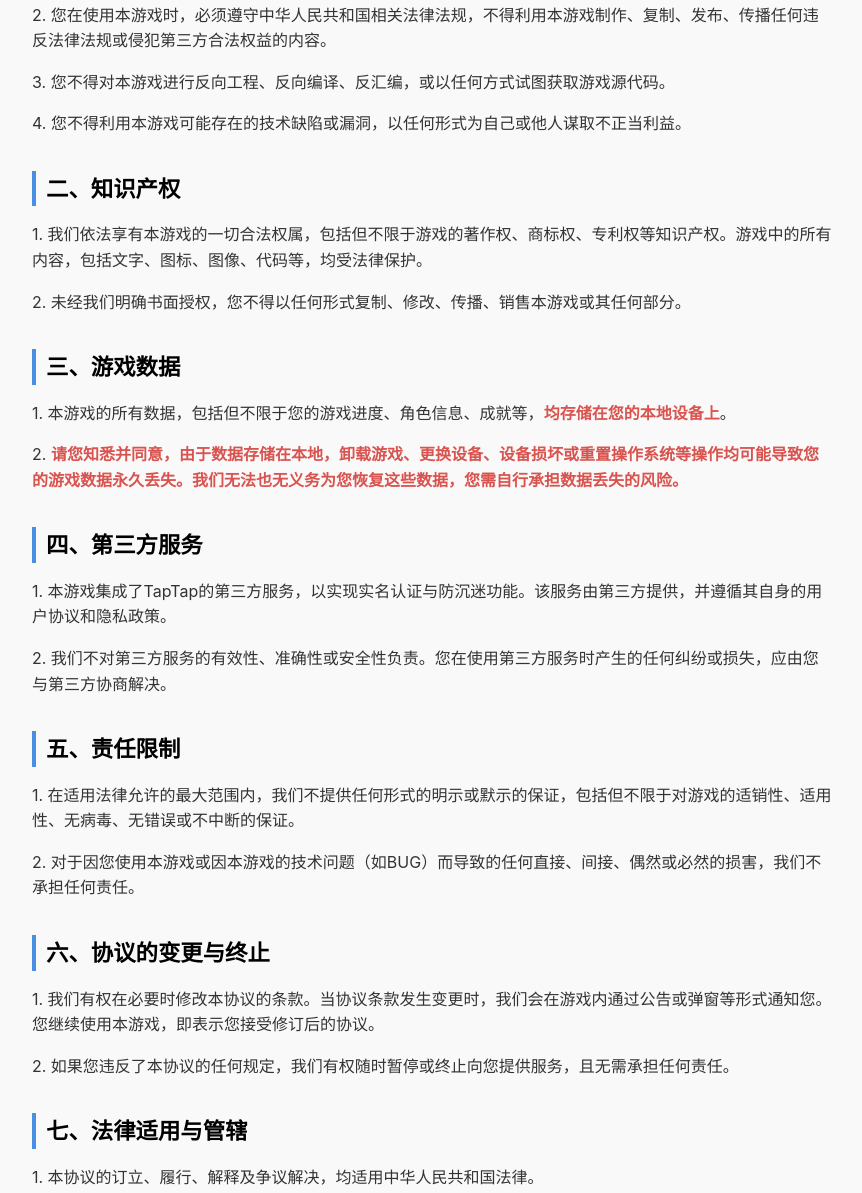
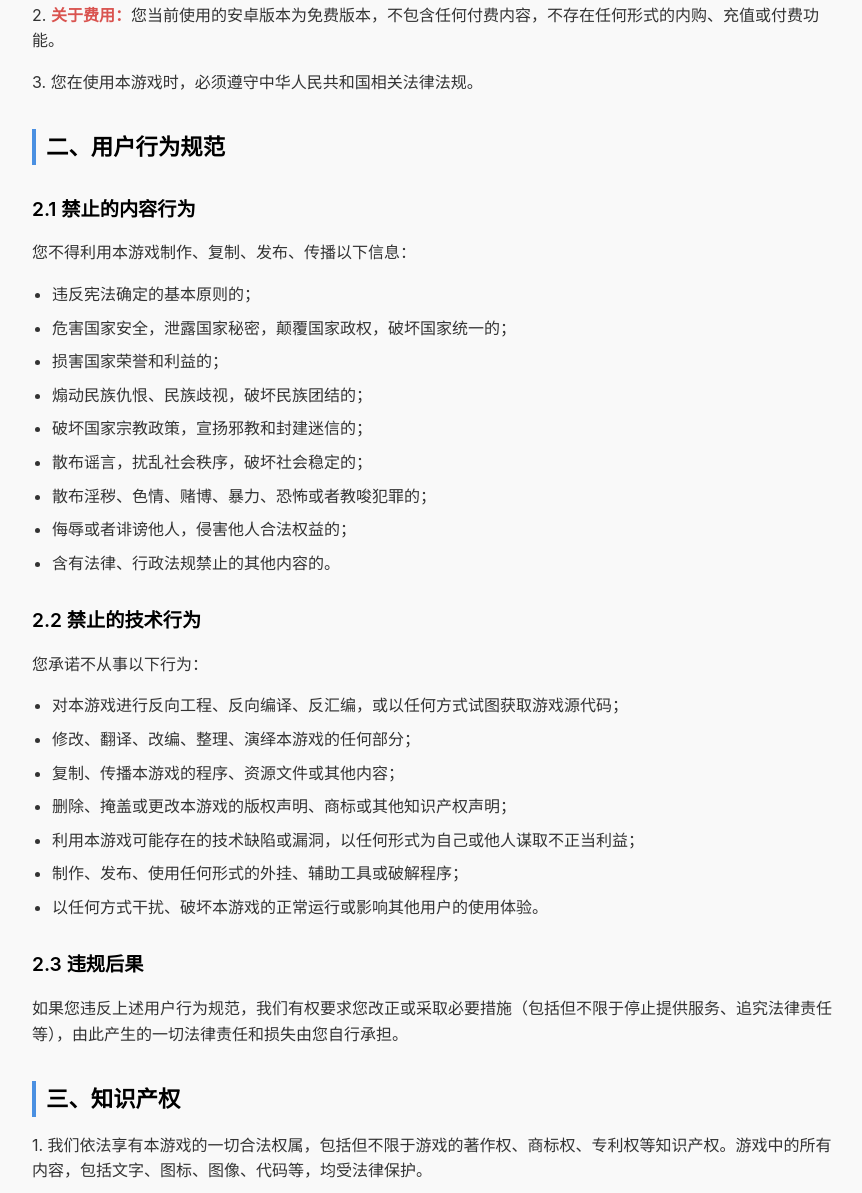
Before and after one commit to langyouzi/game-privacy, a plain HTML site: page user-agreement.html in a window 1280 px wide. Shown: the part 540-1733 px from the top of the page, without its empty margins (208-1070 px from the left). Drawn offline with Linux system fonts and the light colour scheme.

Commit message:
Update user-agreement.html

```diff
--- a/user-agreement.html
+++ b/user-agreement.html
@@ -69,35 +69,64 @@
 
     <h2>一、服务内容与使用规则</h2>
     <p>1. 本游戏是一款单机游戏，核心玩法和游戏数据均在您的本地设备上运行和存储。</p>
-    <p>2. 您在使用本游戏时，必须遵守中华人民共和国相关法律法规，不得利用本游戏制作、复制、发布、传播任何违反法律法规或侵犯第三方合法权益的内容。</p>
-    <p>3. 您不得对本游戏进行反向工程、反向编译、反汇编，或以任何方式试图获取游戏源代码。</p>
-    <p>4. 您不得利用本游戏可能存在的技术缺陷或漏洞，以任何形式为自己或他人谋取不正当利益。</p>
+ <p>2. <strong>关于费用：</strong>您当前使用的安卓版本为免费版本，不包含任何付费内容，不存在任何形式的内购、充值或付费功能。</p>
+    <p>3. 您在使用本游戏时，必须遵守中华人民共和国相关法律法规。</p>
 
-    <h2>二、知识产权</h2>
+    <h2>二、用户行为规范</h2>
+    <h3>2.1 禁止的内容行为</h3>
+    <p>您不得利用本游戏制作、复制、发布、传播以下信息：</p>
+    <ul>
+        <li>违反宪法确定的基本原则的；</li>
+        <li>危害国家安全，泄露国家秘密，颠覆国家政权，破坏国家统一的；</li>
+        <li>损害国家荣誉和利益的；</li>
+        <li>煽动民族仇恨、民族歧视，破坏民族团结的；</li>
+        <li>破坏国家宗教政策，宣扬邪教和封建迷信的；</li>
+        <li>散布谣言，扰乱社会秩序，破坏社会稳定的；</li>
+        <li>散布淫秽、色情、赌博、暴力、恐怖或者教唆犯罪的；</li>
+        <li>侮辱或者诽谤他人，侵害他人合法权益的；</li>
+        <li>含有法律、行政法规禁止的其他内容的。</li>
+    </ul>
+
+    <h3>2.2 禁止的技术行为</h3>
+    <p>您承诺不从事以下行为：</p>
+    <ul>
+        <li>对本游戏进行反向工程、反向编译、反汇编，或以任何方式试图获取游戏源代码；</li>
+        <li>修改、翻译、改编、整理、演绎本游戏的任何部分；</li>
+        <li>复制、传播本游戏的程序、资源文件或其他内容；</li>
+        <li>删除、掩盖或更改本游戏的版权声明、商标或其他知识产权声明；</li>
+        <li>利用本游戏可能存在的技术缺陷或漏洞，以任何形式为自己或他人谋取不正当利益；</li>
+        <li>制作、发布、使用任何形式的外挂、辅助工具或破解程序；</li>
+        <li>以任何方式干扰、破坏本游戏的正常运行或影响其他用户的使用体验。</li>
+    </ul>
+
+    <h3>2.3 违规后果</h3>
+    <p>如果您违反上述用户行为规范，我们有权要求您改正或采取必要措施（包括但不限于停止提供服务、追究法律责任等），由此产生的一切法律责任和损失由您自行承担。</p>
+
+    <h2>三、知识产权</h2>
     <p>1. 我们依法享有本游戏的一切合法权属，包括但不限于游戏的著作权、商标权、专利权等知识产权。游戏中的所有内容，包括文字、图标、图像、代码等，均受法律保护。</p>
     <p>2. 未经我们明确书面授权，您不得以任何形式复制、修改、传播、销售本游戏或其任何部分。</p>
 
-    <h2>三、游戏数据</h2>
+    <h2>四、游戏数据</h2>
     <p>1. 本游戏的所有数据，包括但不限于您的游戏进度、角色信息、成就等，<strong>均存储在您的本地设备上</strong>。</p>
     <p>2. <strong>请您知悉并同意，由于数据存储在本地，卸载游戏、更换设备、设备损坏或重置操作系统等操作均可能导致您的游戏数据永久丢失。我们无法也无义务为您恢复这些数据，您需自行承担数据丢失的风险。</strong></p>
 
-    <h2>四、第三方服务</h2>
+    <h2>五、第三方服务</h2>
     <p>1. 本游戏集成了TapTap的第三方服务，以实现实名认证与防沉迷功能。该服务由第三方提供，并遵循其自身的用户协议和隐私政策。</p>
     <p>2. 我们不对第三方服务的有效性、准确性或安全性负责。您在使用第三方服务时产生的任何纠纷或损失，应由您与第三方协商解决。</p>
 
-    <h2>五、责任限制</h2>
+    <h2>六、责任限制</h2>
     <p>1. 在适用法律允许的最大范围内，我们不提供任何形式的明示或默示的保证，包括但不限于对游戏的适销性、适用性、无病毒、无错误或不中断的保证。</p>
     <p>2. 对于因您使用本游戏或因本游戏的技术问题（如BUG）而导致的任何直接、间接、偶然或必然的损害，我们不承担任何责任。</p>
 
-    <h2>六、协议的变更与终止</h2>
+    <h2>七、协议的变更与终止</h2>
     <p>1. 我们有权在必要时修改本协议的条款。当协议条款发生变更时，我们会在游戏内通过公告或弹窗等形式通知您。您继续使用本游戏，即表示您接受修订后的协议。</p>
     <p>2. 如果您违反了本协议的任何规定，我们有权随时暂停或终止向您提供服务，且无需承担任何责任。</p>
 
-    <h2>七、法律适用与管辖</h2>
+    <h2>八、法律适用与管辖</h2>
     <p>1. 本协议的订立、履行、解释及争议解决，均适用中华人民共和国法律。</p>
     <p>2. 如双方就本协议内容或其执行发生任何争议，应首先友好协商解决；协商不成的，任何一方均可向被告方所在地有管辖权的人民法院提起诉讼。</p>
 
-    <h2>八、联系我们</h2>
+    <h2>九、联系我们</h2>
     <p>如果您对本协议有任何疑问、意见或建议，欢迎通过以下方式联系我们：</p>
     <ul>
         <li><strong>电子邮箱</strong>：975174636@qq.com</li>
```
